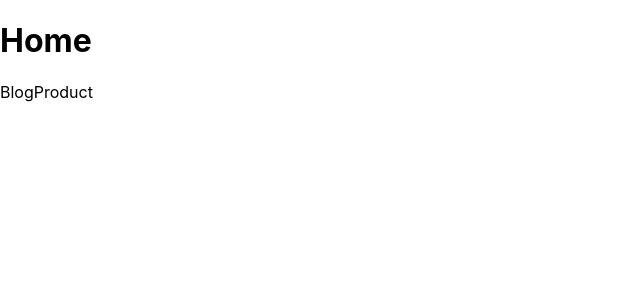
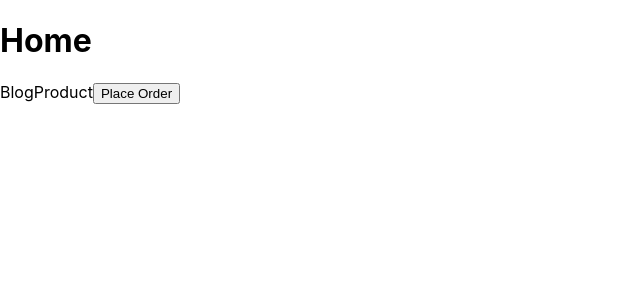
Before and after one commit to alanmaranto/Next-js-routing, a Next.js app: page / in a window 1280 px wide. Shown: the top 300 px of the page, without its empty margins (0-640 px from the left). Built offline with nearby package versions, Linux system fonts and the light colour scheme.

Commit message:
feat: navigating programmatically

```diff
--- a/pages/index.js
+++ b/pages/index.js
@@ -1,6 +1,14 @@
 import Link from "next/link";
+import { useRouter } from "next/router";
 
 function Home() {
+  const router = useRouter();
+
+  const handleClick = () => {
+    console.log("placing your order");
+    router.push("/product");
+    // router.replace("/product");
+  };
   return (
     <div>
       <h1>Home</h1>
@@ -10,6 +18,7 @@
       <Link href="/product">
         <a>Product</a>
       </Link>
+      <button onClick={handleClick}>Place Order</button>
     </div>
   );
 }
```
